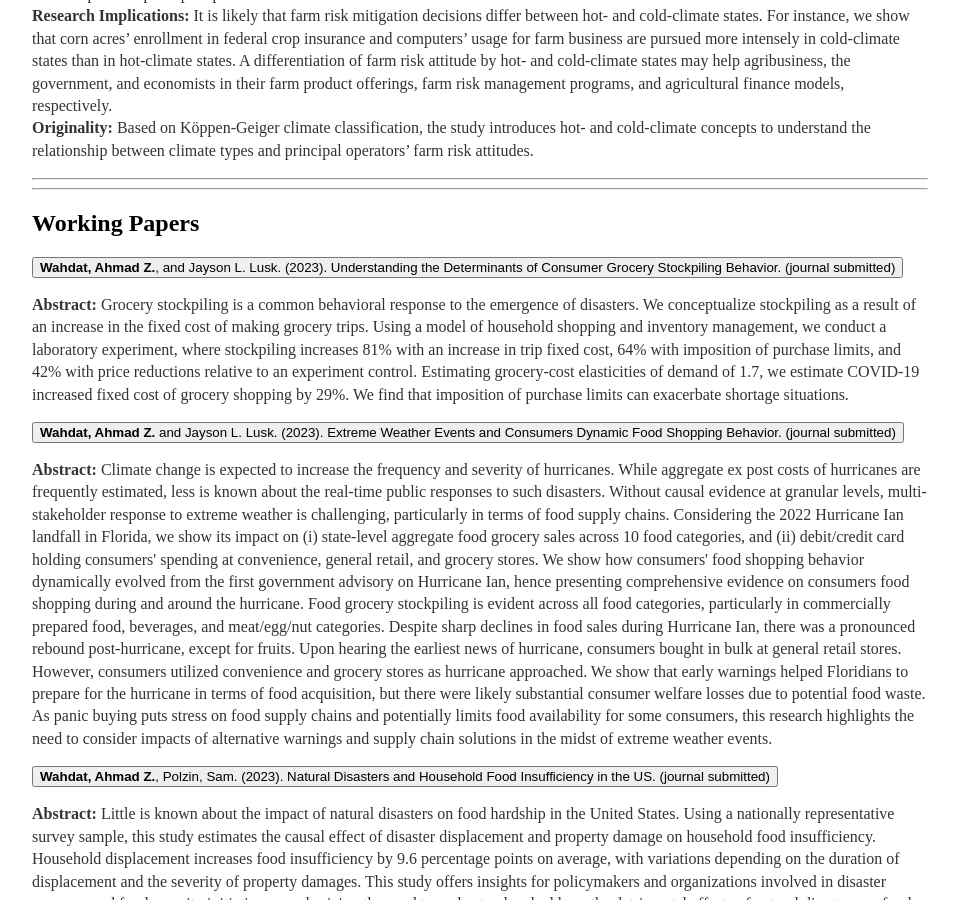
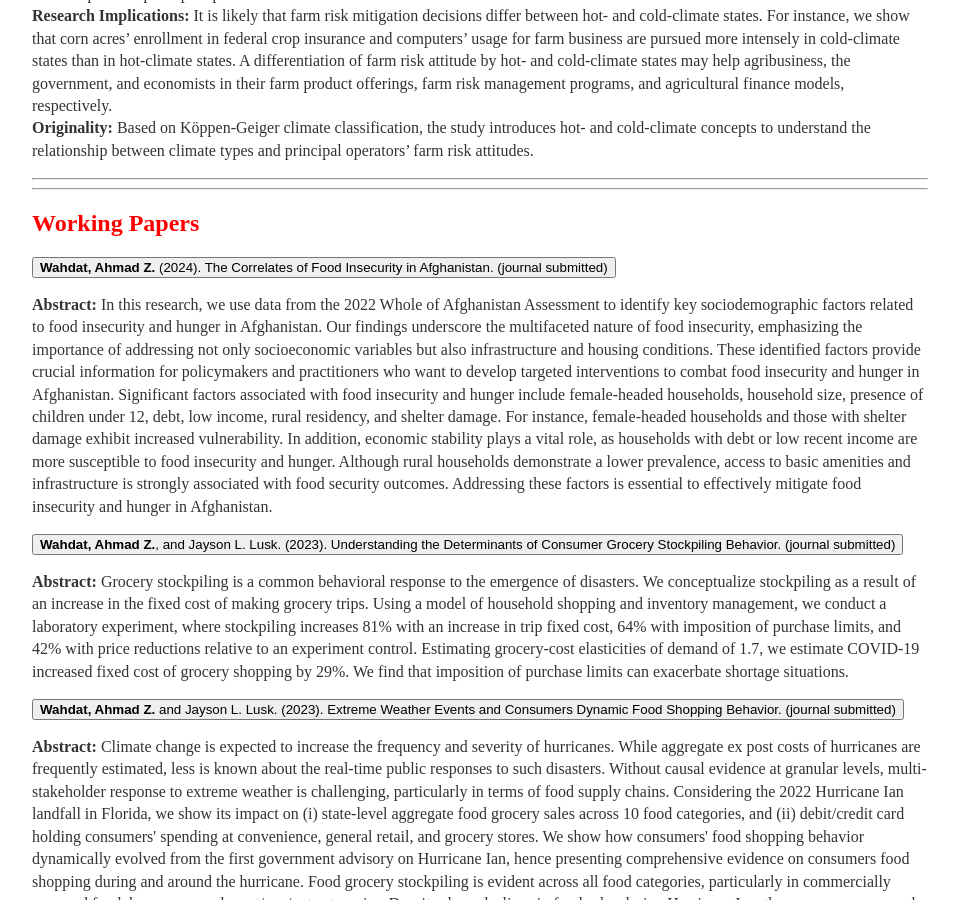
Before and after one commit to awahdat/webpage, a Jekyll site: the page built from research/index.html, in a window 1280 px wide and 900 px high, scrolled down 1650 px. Shown: the whole window, without its empty margins (160-1119 px from the left). Built offline with Jekyll 4.4.1, drawn with Linux system fonts in a browser that asks for light colours.

Commit message:
Update index.html

```diff
--- a/research/index.html
+++ b/research/index.html
@@ -5,7 +5,7 @@ description: Research work of Ahmad Zia Wahdat.
 ---
 <div class="research">
 
-	<h2>Publications</h2>
+	<h2 style="color: red;">Publications</h2>
 
 
 	<button class="accordion">Polzin, Sam S., Lusk, Jayson L., and <strong>Ahmad Z. Wahdat</strong>. (2023). Measuring Sustainable Consumer
@@ -107,7 +107,23 @@ Economic Impact Payments and Household Food Insufficiency during COVID-19: The C
 
 
 				<hr />
-	<h2>Working Papers</h2>
+	<h2 style="color: red;">Working Papers</h2>
+
+	<button class="accordion"><strong>Wahdat, Ahmad Z.</strong> (2024). The Correlates of Food Insecurity in Afghanistan. (journal submitted)</button>
+
+	<p><strong>Abstract:</strong> In this research, we use data from the 2022 Whole of Afghanistan Assessment to
+		identify key sociodemographic factors related to food insecurity and hunger in Afghanistan.
+		Our findings underscore the multifaceted nature of food insecurity, emphasizing the importance
+		of addressing not only socioeconomic variables but also infrastructure and housing conditions.
+		These identified factors provide crucial information for policymakers and practitioners who want
+		to develop targeted interventions to combat food insecurity and hunger in Afghanistan. Significant
+		factors associated with food insecurity and hunger include female-headed households, household size,
+		presence of children under 12, debt, low income, rural residency, and shelter damage. For instance,
+		female-headed households and those with shelter damage exhibit increased vulnerability. In addition,
+		economic stability plays a vital role, as households with debt or low recent income are more susceptible
+		to food insecurity and hunger. Although rural households demonstrate a lower prevalence, access to basic
+		amenities and infrastructure is strongly associated with food security outcomes. Addressing these factors
+		is essential to effectively mitigate food insecurity and hunger in Afghanistan.</p>
 
 
 	<button class="accordion"><strong>Wahdat, Ahmad Z.</strong>, and Jayson L. Lusk. (2023). Understanding the Determinants of
```
